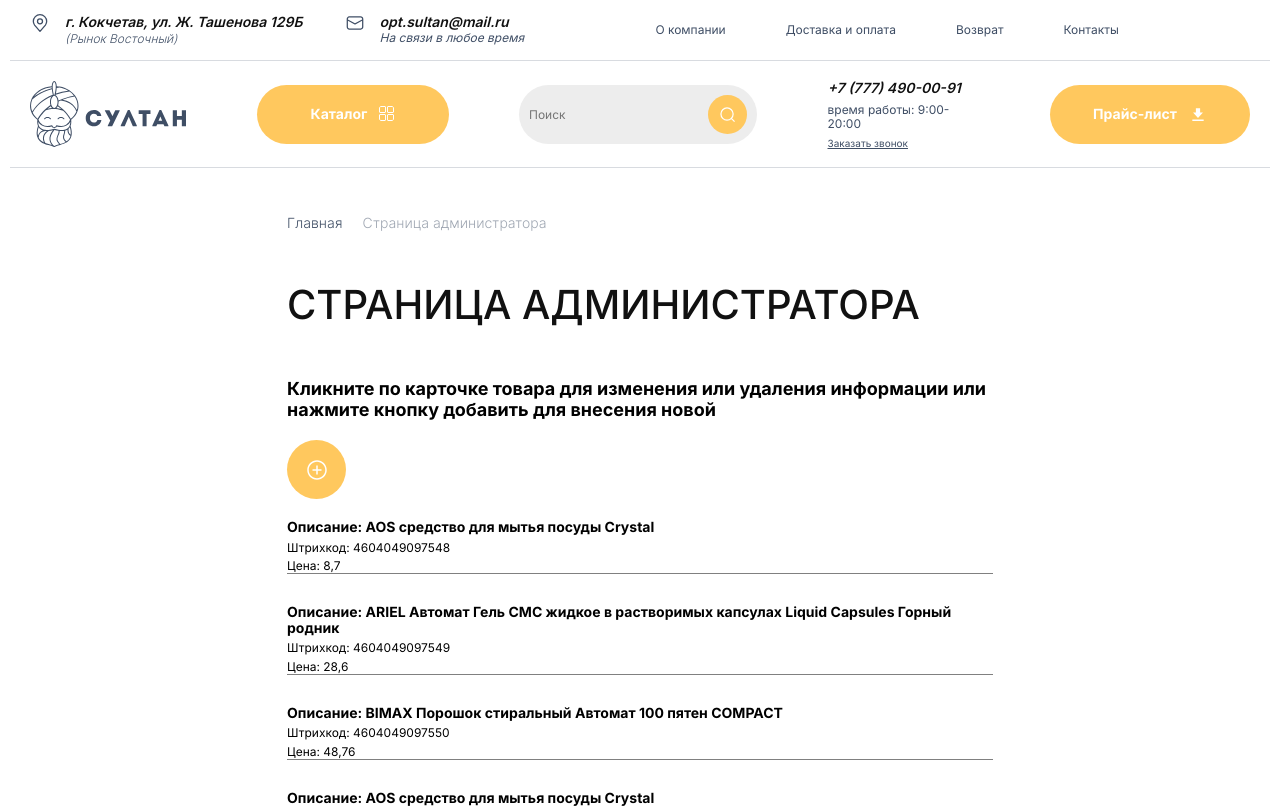
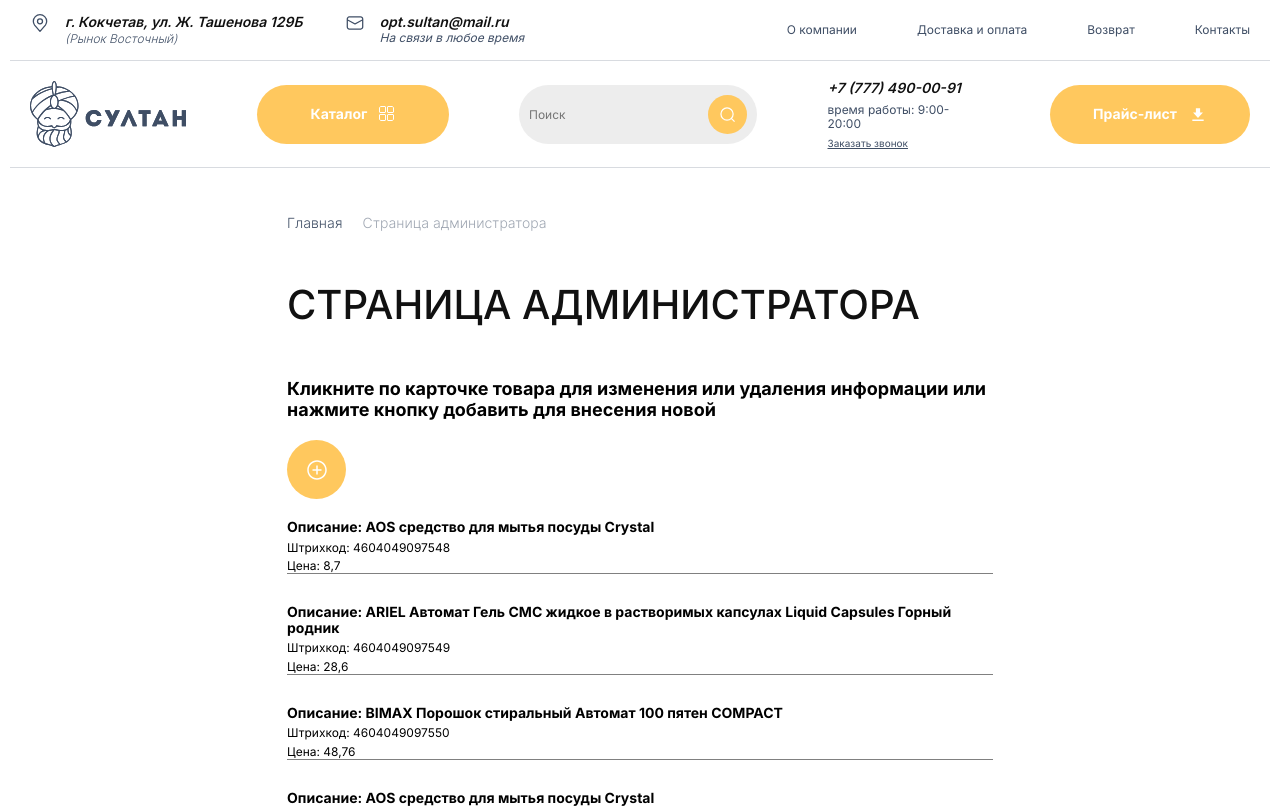
Before and after one commit to mvodev/hotels-online-shop, a React (Vite) app: page /hotels-online-shop/admin in a window 1280 px wide. Shown: the top 808 px of the page. Built offline with nearby package versions, Linux system fonts and the light colour scheme.

Commit message:
corrected styles of link component

```diff
--- a/src/components/logo/Logo.scss
+++ b/src/components/logo/Logo.scss
@@ -1,8 +1,10 @@
 .logo {
   width: 156px;
   height: 66px;
-  flex: 0 0 156px;
 
+  &__img {
+    width: 156px;
+    height: 66px;
     &_color_white {
       background-image: url('../../assets/images/logo-white.svg');
     }
@@ -10,7 +12,7 @@
     &_color_dark {
       background-image: url('../../assets/images/logo-dark.svg');
     }
-
+  }
   &_small {
     width: 97px;
     height: 41px;
@@ -18,5 +20,4 @@
     background-repeat: no-repeat;
     flex: 0 0 97px;
   }
-
 }
--- a/src/components/logo/Logo.tsx
+++ b/src/components/logo/Logo.tsx
@@ -8,9 +8,10 @@ export type LogoPropsType = {
 
 const Logo = (props:LogoPropsType) => {
   const { mode, small = false } = props;
+  const className = `logo logo__img ${mode==='dark' ? 'logo__img_color_dark' : 'logo__img_color_white'} ${small ? 'logo_small' : 'logo_common'}`;
   return (
-    <Link to={'/admin'}>
-      <div className={`logo ${mode==='dark' ? 'logo_color_dark' : 'logo_color_white'} ${small ? 'logo_small' : 'logo_common'}`}>
+    <Link className={className} to={'/admin'}>
+      <div className={className}>
       </div>
     </Link>
   )
```
Lines whose indentation alone changed are shown as unchanged.
